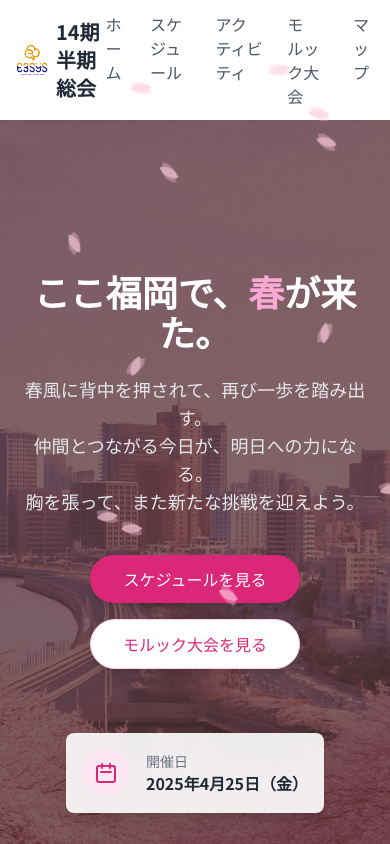
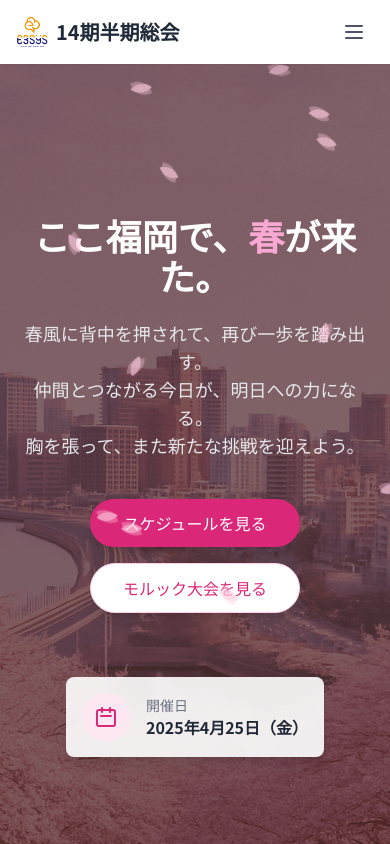
Before and after one commit to e3sys-develop/lp, a Next.js app: page /14th-semi-annual in a window 390 px wide. Shown: the top 844 px of the page. Built offline with nearby package versions, Linux system fonts and the light colour scheme.

Commit message:
14期半期総会のヘッダーにモバイル用のハンバーガーメニューを追加し、デスクトップ用メニューのレイアウトを調整。メニューの開閉状態を管理するための状態管理を実装。

```diff
--- a/app/14th-semi-annual/page.tsx
+++ b/app/14th-semi-annual/page.tsx
@@ -5,6 +5,7 @@ import { useEffect, useState } from 'react';
 export default function SemiAnnualEvent() {
     const [isClient, setIsClient] = useState(false);
     const [showCherryBlossoms, setShowCherryBlossoms] = useState(true);
+    const [isMenuOpen, setIsMenuOpen] = useState(false);
 
     useEffect(() => {
         setIsClient(true);
@@ -82,7 +83,8 @@ export default function SemiAnnualEvent() {
 
             {/* Header */}
             <header className="bg-white shadow-sm sticky top-0 z-50">
-                <div className="container mx-auto px-4 py-3 flex justify-between items-center">
+                <div className="container mx-auto px-4 py-3">
+                    <div className="flex justify-between items-center">
                         <div className="flex items-center">
                             <img
                                 src="/logo_square.png"
@@ -92,15 +94,63 @@ export default function SemiAnnualEvent() {
                             />
                             <h1 className="ml-2 text-xl font-bold text-gray-800">14期半期総会</h1>
                         </div>
-                    <nav>
+
+                        {/* ハンバーガーメニューボタン（モバイル用） */}
+                        <button
+                            type="button"
+                            className="lg:hidden p-2 rounded-md hover:bg-gray-100 transition"
+                            onClick={() => setIsMenuOpen(!isMenuOpen)}
+                            aria-label={isMenuOpen ? 'メニューを閉じる' : 'メニューを開く'}
+                        >
+                            <svg
+                                className="w-6 h-6 text-gray-600"
+                                fill="none"
+                                stroke="currentColor"
+                                viewBox="0 0 24 24"
+                                aria-hidden="true"
+                            >
+                                {isMenuOpen ? (
+                                    <path
+                                        strokeLinecap="round"
+                                        strokeLinejoin="round"
+                                        strokeWidth={2}
+                                        d="M6 18L18 6M6 6l12 12"
+                                    />
+                                ) : (
+                                    <path
+                                        strokeLinecap="round"
+                                        strokeLinejoin="round"
+                                        strokeWidth={2}
+                                        d="M4 6h16M4 12h16M4 18h16"
+                                    />
+                                )}
+                            </svg>
+                        </button>
+
+                        {/* デスクトップ用メニュー */}
+                        <nav className="hidden lg:block">
                             <ul className="flex space-x-6">
-                            <li><a href="#home" className="text-gray-600 hover:text-pink-600 transition">ホーム</a></li>
-                            <li><a href="#schedule" className="text-gray-600 hover:text-pink-600 transition">スケジュール</a></li>
-                            <li><a href="#activities" className="text-gray-600 hover:text-pink-600 transition">アクティビティ</a></li>
-                            <li><a href="#molkky" className="text-gray-600 hover:text-pink-600 transition">モルック大会</a></li>
-                            <li><a href="#information" className="text-gray-600 hover:text-pink-600 transition">マップ</a></li>
+                                <li><button type="button" onClick={() => document.querySelector('#home')?.scrollIntoView({ behavior: 'smooth' })} className="text-gray-600 hover:text-pink-600 transition">ホーム</button></li>
+                                <li><button type="button" onClick={() => document.querySelector('#schedule')?.scrollIntoView({ behavior: 'smooth' })} className="text-gray-600 hover:text-pink-600 transition">スケジュール</button></li>
+                                <li><button type="button" onClick={() => document.querySelector('#activities')?.scrollIntoView({ behavior: 'smooth' })} className="text-gray-600 hover:text-pink-600 transition">アクティビティ</button></li>
+                                <li><button type="button" onClick={() => document.querySelector('#molkky')?.scrollIntoView({ behavior: 'smooth' })} className="text-gray-600 hover:text-pink-600 transition">モルック大会</button></li>
+                                <li><button type="button" onClick={() => document.querySelector('#information')?.scrollIntoView({ behavior: 'smooth' })} className="text-gray-600 hover:text-pink-600 transition">マップ</button></li>
                             </ul>
                         </nav>
+                    </div>
+
+                    {/* モバイル用メニュー */}
+                    <div className={`lg:hidden ${isMenuOpen ? 'block' : 'hidden'} pt-4`}>
+                        <nav>
+                            <ul className="flex flex-col space-y-4">
+                                <li><button type="button" onClick={() => { document.querySelector('#home')?.scrollIntoView({ behavior: 'smooth' }); setIsMenuOpen(false); }} className="w-full text-left text-gray-600 hover:text-pink-600 transition py-2">ホーム</button></li>
+                                <li><button type="button" onClick={() => { document.querySelector('#schedule')?.scrollIntoView({ behavior: 'smooth' }); setIsMenuOpen(false); }} className="w-full text-left text-gray-600 hover:text-pink-600 transition py-2">スケジュール</button></li>
+                                <li><button type="button" onClick={() => { document.querySelector('#activities')?.scrollIntoView({ behavior: 'smooth' }); setIsMenuOpen(false); }} className="w-full text-left text-gray-600 hover:text-pink-600 transition py-2">アクティビティ</button></li>
+                                <li><button type="button" onClick={() => { document.querySelector('#molkky')?.scrollIntoView({ behavior: 'smooth' }); setIsMenuOpen(false); }} className="w-full text-left text-gray-600 hover:text-pink-600 transition py-2">モルック大会</button></li>
+                                <li><button type="button" onClick={() => { document.querySelector('#information')?.scrollIntoView({ behavior: 'smooth' }); setIsMenuOpen(false); }} className="w-full text-left text-gray-600 hover:text-pink-600 transition py-2">マップ</button></li>
+                            </ul>
+                        </nav>
+                    </div>
                 </div>
             </header>
 
```
Lines whose indentation alone changed are shown as unchanged.
